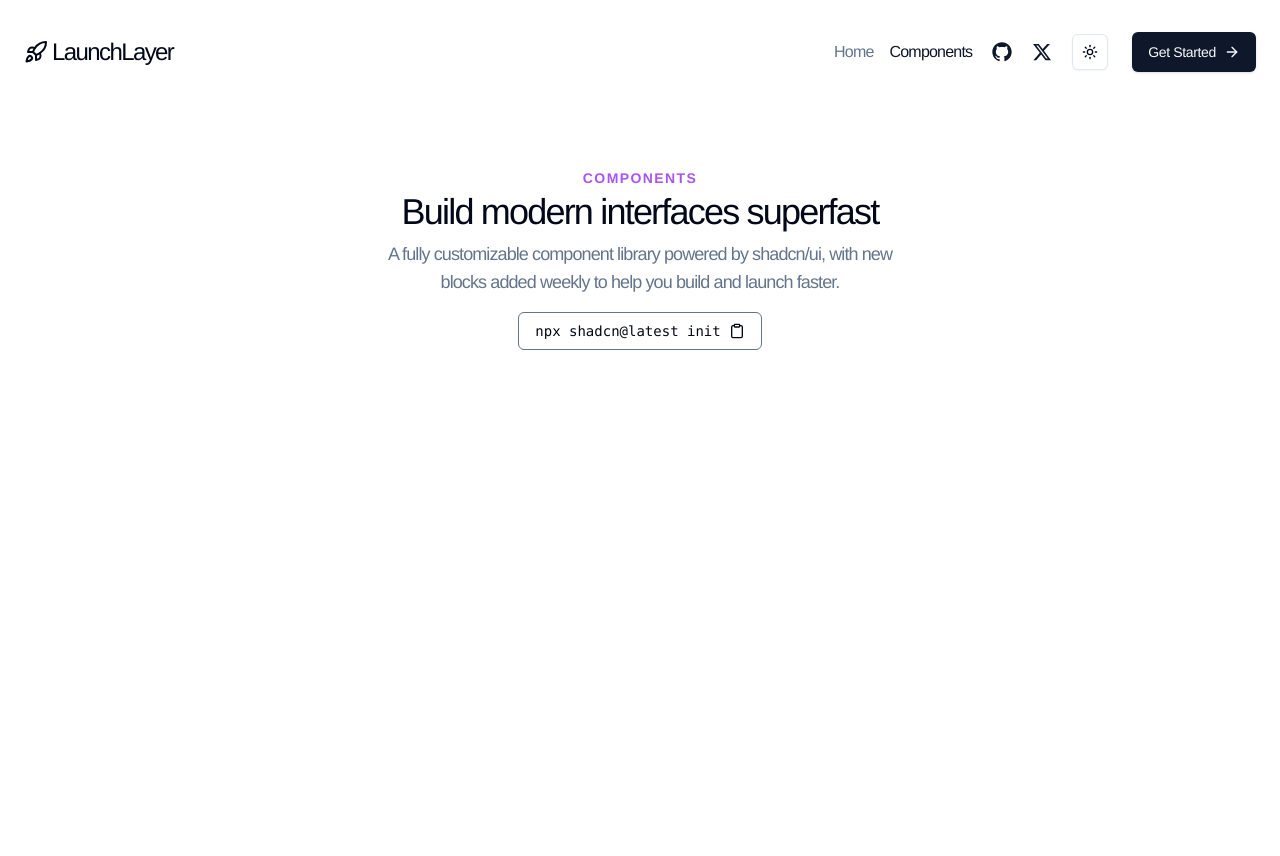
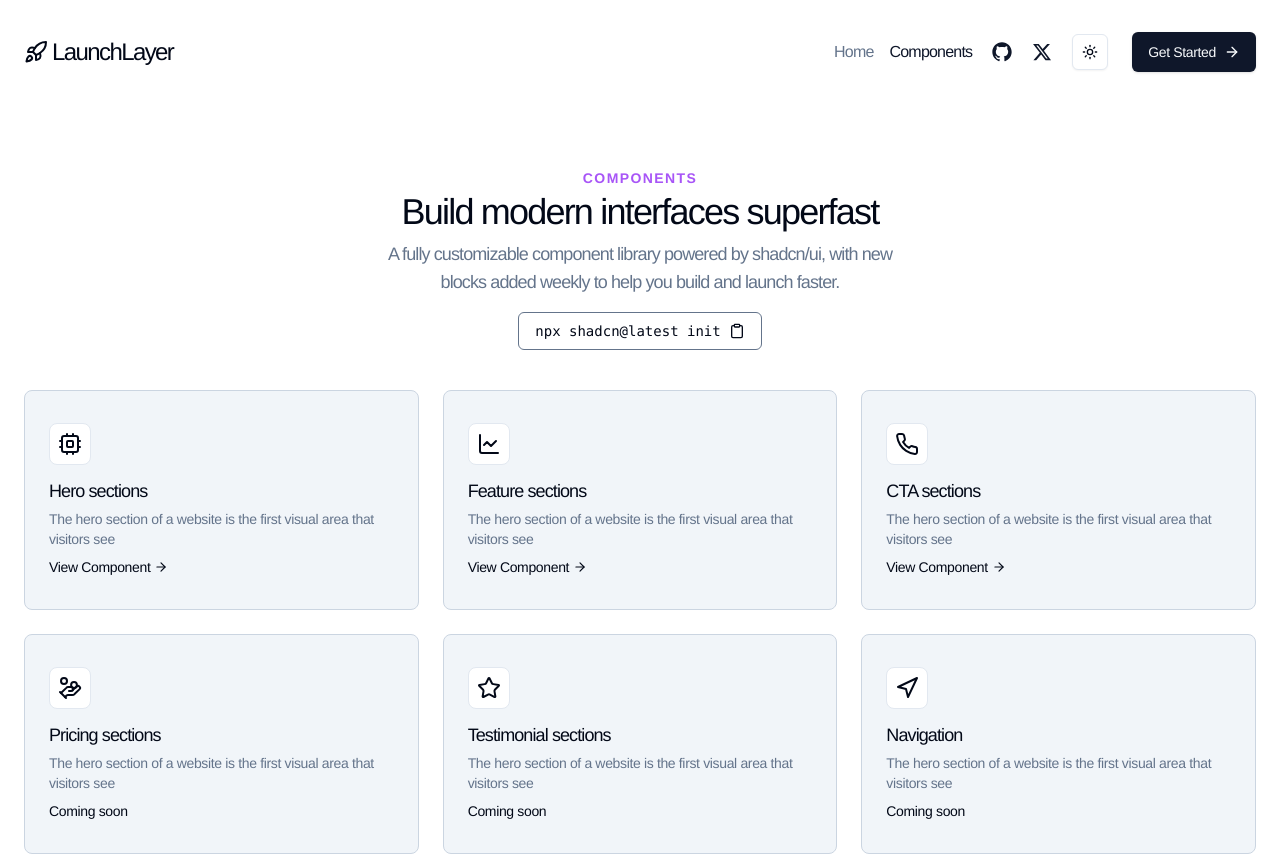
Before and after one commit to PiyushG-dev/launchlayer, a Next.js app: page /components in a window 1280 px wide. Shown: the top 856 px of the page. Before the commit the page ends 800 px from the top, so only its background shows below. Built offline with nearby package versions, Linux system fonts and the light colour scheme.

Commit message:
ComponentPageCard comp added

```diff
--- a/app/components/page.jsx
+++ b/app/components/page.jsx
@@ -1,5 +1,7 @@
 import ShadcnCmdCopy from "@/components/ui/shadcn-cmd-copy";
 import React from "react";
+import { componentPages } from "@/constants";
+import ComponentPageCard from "@/components/ui/component-page-card";
 // import ComponentViewer from "@/components/layout/ComponentViewer";
 // import SampleComponent from "@/components/user-library/SampleComponent";
 
@@ -28,7 +30,7 @@ import React from "react";
 const Components = () => {
   return (
     <div className="w-full">
-      <div className="max-w-screen-xl mx-auto px-6 py-16">
+      <div className="max-w-screen-xl mx-auto px-6 py-16 flex flex-col gap-10 items-center">
         <div className="flex flex-col gap-4 items-center">
           <div className="flex items-center flex-col gap-2">
             <div className="flex flex-col gap-1">
@@ -46,6 +48,24 @@ const Components = () => {
           </div>
           <ShadcnCmdCopy />
         </div>
+        <div className="grid grid-cols-3 gap-6">
+          {componentPages.map((card) => {
+            return (
+              <ComponentPageCard
+                key={card.id}
+                icon={card.icon}
+                name={card.name}
+                description={card.desc}
+                status={card.status}
+                href={card.href}
+              />
+            );
+          })}
+        </div>
+        <p className="tracking-tight sm:text-lg text-muted-foreground sm:tracking-tighter">
+          Customers, social proof, contact and many more sections{" "}
+          <span className="text-primary">coming soon</span>
+        </p>
       </div>
     </div>
   );
--- /dev/null
+++ b/components/ui/component-page-card.jsx
@@ -0,0 +1,46 @@
+"use client";
+import React, { useState } from "react";
+import Link from "next/link";
+import { ArrowRight } from "lucide-react";
+
+const ComponentPageCard = ({ icon, name, description, status, href }) => {
+  const [hovered, setHovered] = useState(false);
+  return (
+    <div className="py-8 px-6 bg-muted border border-slate-300 rounded-lg flex flex-col items-start gap-3">
+      <div className="px-2 py-2 border border-slate-200 rounded-lg bg-background inline-block">
+        {icon}
+      </div>
+      <div className="flex flex-col gap-2 items-start">
+        <div className="flex flex-col items-start gap-1">
+          <h6 className="font-medium text-lg tracking-tighter">{name}</h6>
+          <p className="text-sm tracking-tight text-muted-foreground">
+            {description}
+          </p>
+        </div>
+        {status === "available" ? (
+          <Link
+            onMouseOver={() => setHovered(true)}
+            onMouseLeave={() => setHovered(false)}
+            className="font-medium tracking-tight text-sm flex items-center gap-1"
+            href={href}
+          >
+            View Component{" "}
+            <ArrowRight
+              className={
+                hovered
+                  ? "translate-x-1 transition-transform duration-300"
+                  : "translate-x-0 transition-transform duration-300"
+              }
+              size={14}
+              strokeWidth={2}
+            />
+          </Link>
+        ) : (
+          <p className="font-medium tracking-tight text-sm">Coming soon</p>
+        )}
+      </div>
+    </div>
+  );
+};
+
+export default ComponentPageCard;
--- a/constants/index.js
+++ b/constants/index.js
@@ -1,3 +1,12 @@
+import {
+  Cpu,
+  ChartLine,
+  Phone,
+  HandCoins,
+  Star,
+  Navigation,
+} from "lucide-react";
+
 export const navlinks = [
   {
     id: 1,
@@ -11,45 +20,53 @@ export const navlinks = [
   },
 ];
 
-export const designLinks = [
+export const componentPages = [
   {
     id: 1,
-    name: "Landing pages",
-    href: "/",
+    icon: <Cpu />,
+    name: "Hero sections",
+    desc: "The hero section of a website is the first visual area that visitors see",
+    href: "/components/hero",
+    status: "available",
   },
   {
     id: 2,
-    name: "Features",
-    href: "/features",
+    icon: <ChartLine />,
+    name: "Feature sections",
+    desc: "The hero section of a website is the first visual area that visitors see",
+    href: "/components/feature",
+    status: "available",
   },
   {
     id: 3,
-    name: "Pricing",
-    href: "/pricing",
+    icon: <Phone />,
+    name: "CTA sections",
+    desc: "The hero section of a website is the first visual area that visitors see",
+    href: "components/cta",
+    status: "available",
   },
   {
     id: 4,
-    name: "Customers",
-    href: "/customers",
+    icon: <HandCoins />,
+    name: "Pricing sections",
+    desc: "The hero section of a website is the first visual area that visitors see",
+    href: "/components/pricing",
+    status: "NA",
   },
   {
     id: 5,
-    name: "Contact us",
-    href: "/contact-us",
+    icon: <Star />,
+    name: "Testimonial sections",
+    desc: "The hero section of a website is the first visual area that visitors see",
+    href: "components/testimonial",
+    status: "NA",
   },
   {
     id: 6,
-    name: "About Us",
-    href: "/about-us",
-  },
-  {
-    id: 7,
-    name: "Blog",
-    href: "/blog",
-  },
-  {
-    id: 8,
-    name: "Testimonials",
-    href: "/testimonials",
+    icon: <Navigation />,
+    name: "Navigation",
+    desc: "The hero section of a website is the first visual area that visitors see",
+    href: "components/navigation",
+    status: "NA",
   },
 ];
```
